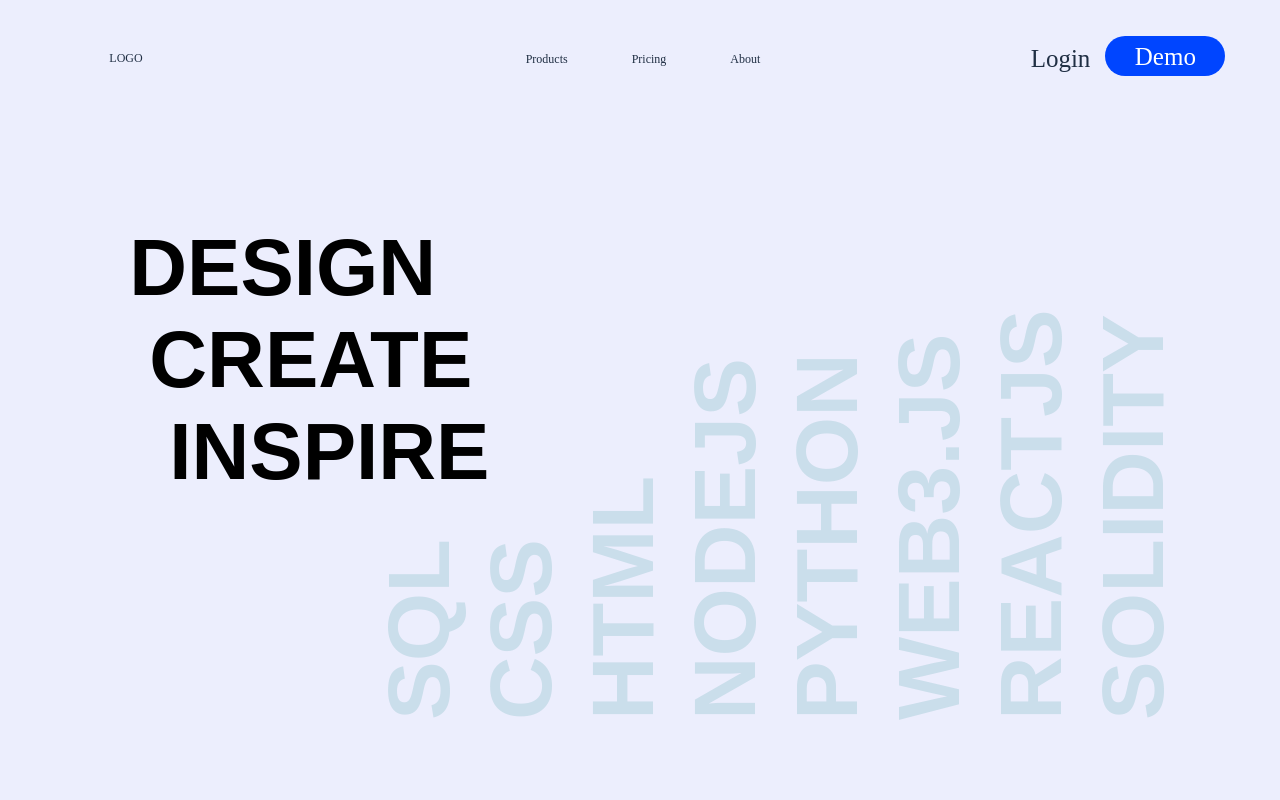
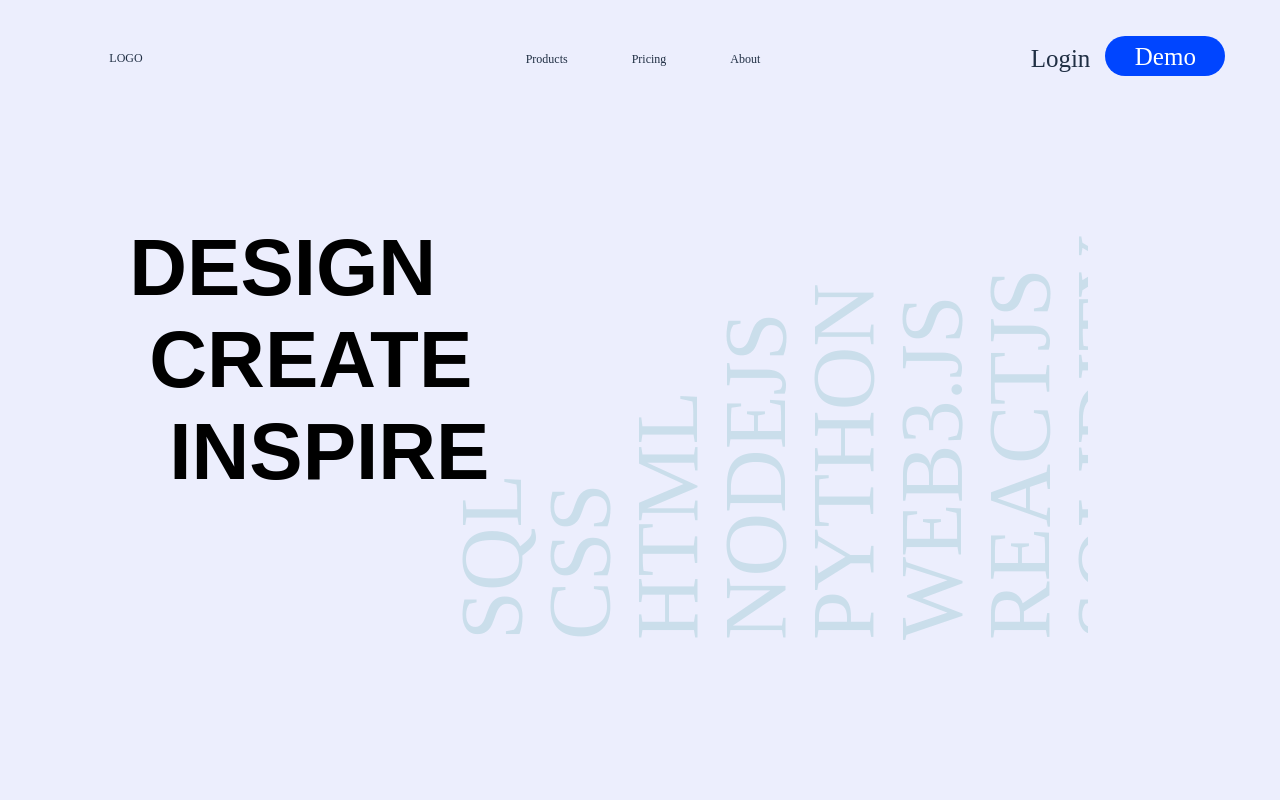
Before and after one commit to tydemeadows/portfolio, a React (Create React App) app: page / in a window 1280 px wide. Shown: the top 800 px of the page. Built offline with nearby package versions, Linux system fonts and the light colour scheme.

Commit message:
rand push

```diff
--- a/src/components/InfLoop.css
+++ b/src/components/InfLoop.css
@@ -1,11 +1,11 @@
 .v-text {
   overflow: hidden;
   width: 50%;
-  height: 100%;
+  height: 50vw;
   padding: 0px 0 0px;
   position: fixed;
-  bottom: 0;
   left: 35%;
+  top: 0;
   font-size: 3.5rem;
   font-family: 'Montserrat', Arial;
   transform: rotate(-90deg);
--- a/src/components/ScrollTextObj.jsx
+++ b/src/components/ScrollTextObj.jsx
@@ -36,15 +36,24 @@ const ScrollTextObj = (props, data) => {
   return (
     <>
     <div className="v-text" style={style_prop}>
-      <h1 class="s-text">SQL</h1>
-      <h1 class="s-text">CSS</h1>
-      <h1 class="s-text">HTML</h1>
-      <h1 class="s-text">NODEJS</h1>
-      <h1 class="s-text">PYTHON</h1>
-      <h1 class="s-text">WEB3.JS</h1>
-      <h1 class="s-text">REACTJS</h1>
-      <h1 class="s-text">SOLIDITY</h1>
-      <h1 class="s-text">JAVASCRIPT</h1>
+      <span class="s-text">SQL</span>
+      <br/>
+      <span class="s-text">CSS</span>
+      <br/>
+      <span class="s-text">HTML</span>
+      <br/>
+      <span class="s-text">NODEJS</span>
+      <br/>
+      <span class="s-text">PYTHON</span>
+      <br/>
+      <span class="s-text">WEB3.JS</span>
+      <br/>
+      <span class="s-text">REACTJS</span>
+      <br/>
+      <span class="s-text">SOLIDITY</span>
+      <br/>
+      <span class="s-text">JAVASCRIPT</span>
+      <br/>
     </div>
     {/*<div id="s-1-vert-text" className="looper__text"
       style={{
```
